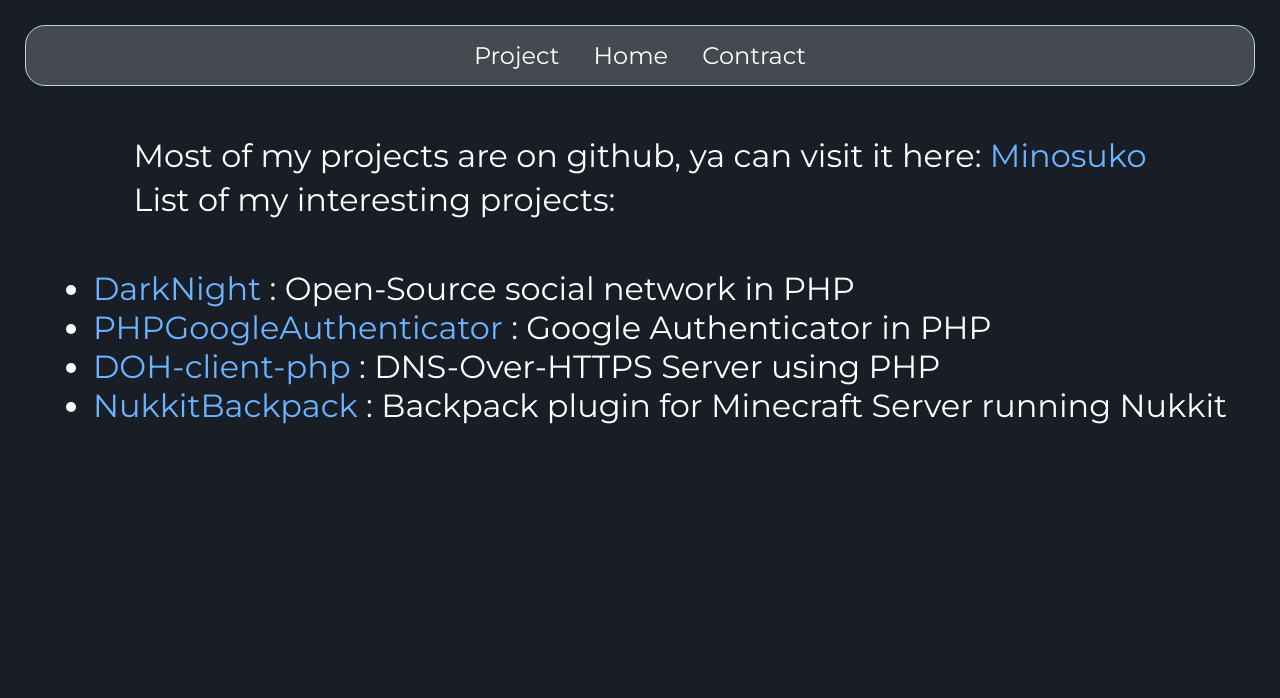
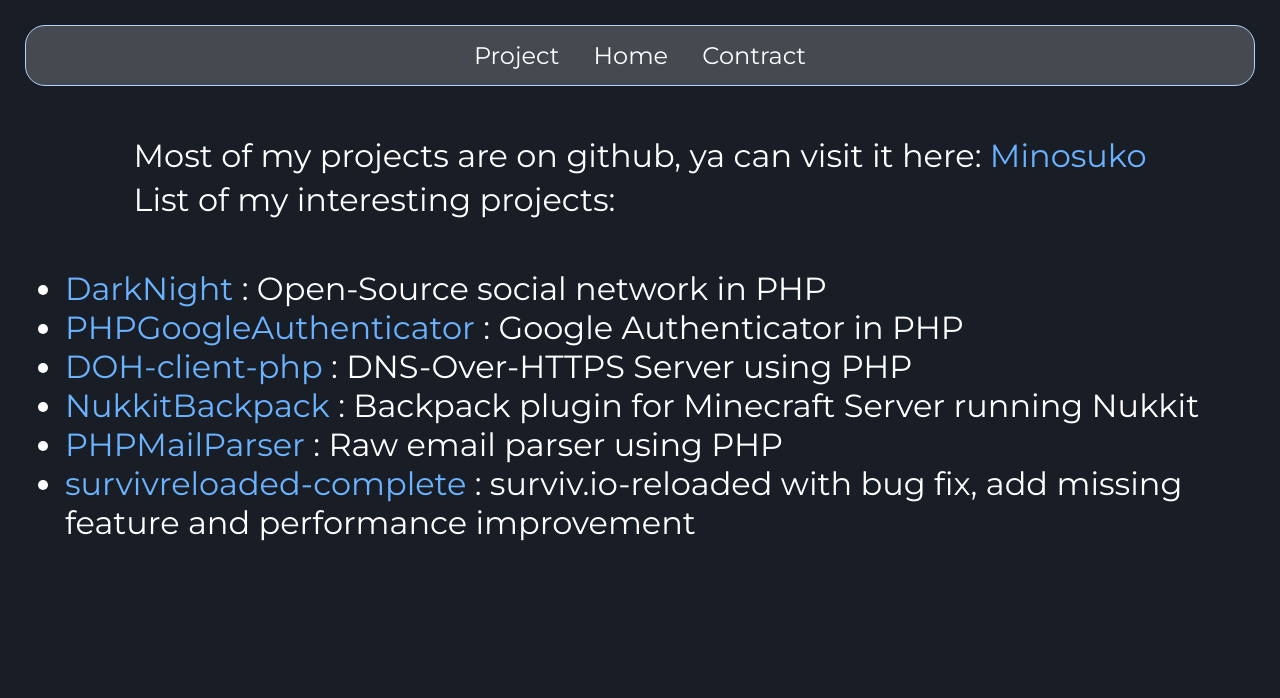
Before and after one commit to Minosuko/JustMySite_3, a plain HTML site: page project.html in a window 1280 px wide. Shown: the top 698 px of the page. Drawn offline with Linux system fonts and the light colour scheme.

Commit message:
Update project.html

```diff
--- a/project.html
+++ b/project.html
@@ -31,6 +31,8 @@
 						<li><a href="https://github.com/Minosuko/PHPGoogleAuthenticator" target="_blank" NoSmoothUrlChange="true">PHPGoogleAuthenticator</a> : Google Authenticator in PHP</li>
 						<li><a href="https://github.com/Minosuko/DOH-client-php" target="_blank" NoSmoothUrlChange="true">DOH-client-php</a> : DNS-Over-HTTPS Server using PHP</li>
 						<li><a href="https://github.com/Minosuko/NukkitBackpack" target="_blank" NoSmoothUrlChange="true">NukkitBackpack</a> : Backpack plugin for Minecraft Server running Nukkit</li>
+						<li><a href="https://github.com/Minosuko/PHPMailParser" target="_blank" NoSmoothUrlChange="true">PHPMailParser</a> : Raw email parser using PHP</li>
+						<li><a href="https://github.com/Minosuko/survivreloaded-complete" target="_blank" NoSmoothUrlChange="true">survivreloaded-complete</a> : surviv.io-reloaded with bug fix, add missing feature and performance improvement</li>
 					</ul>
 				</div>
 			</div>
```
